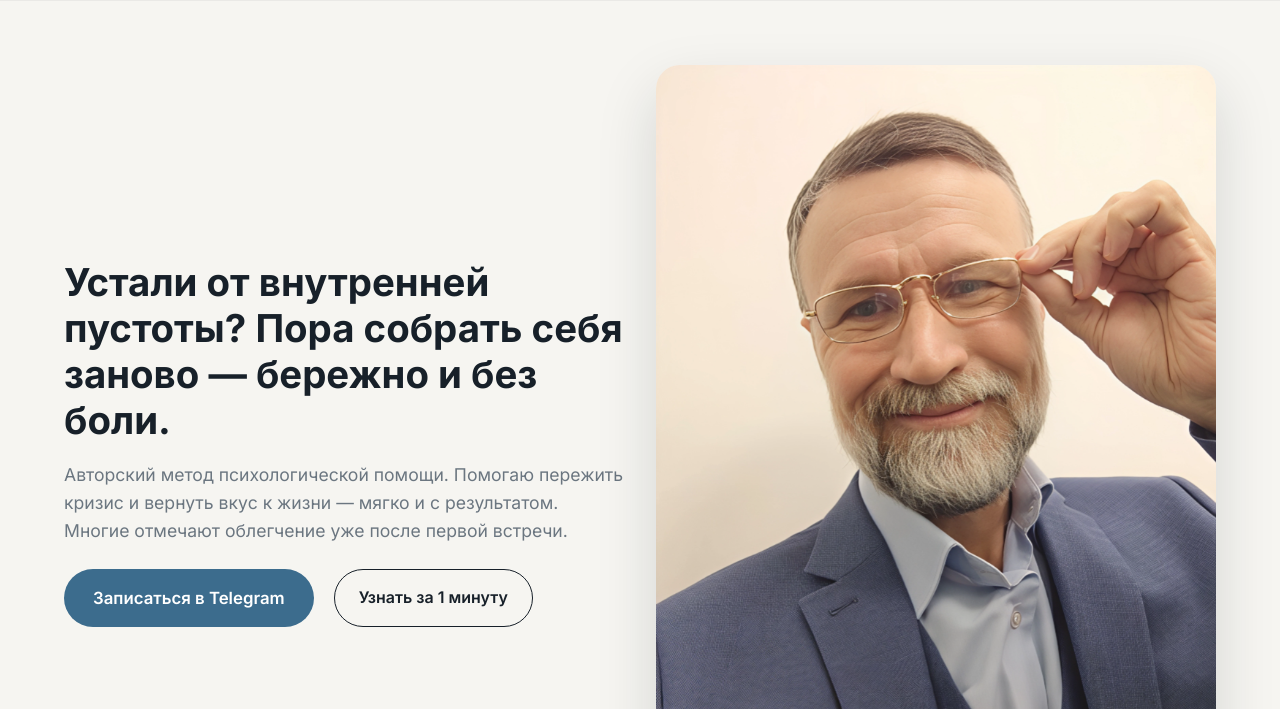
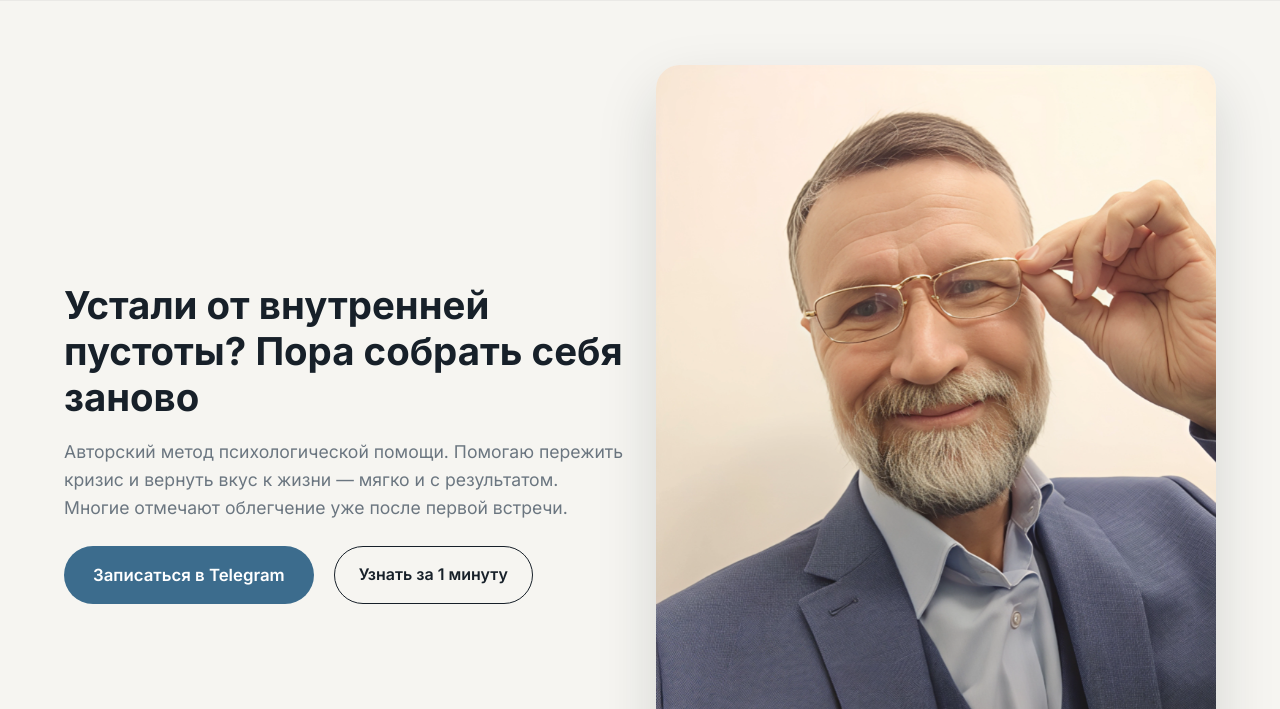
Before and after one commit to ryashok/ryashok.github.io, a plain HTML site: page index.html in a window 1280 px wide. Shown: the part 91-800 px from the top of the page. Drawn offline with Linux system fonts and the light colour scheme.

Commit message:
H1 текст укорочен

```diff
--- a/index.html
+++ b/index.html
@@ -60,7 +60,7 @@
       <section class="hero" id="home">
         <div class="container">
           <div class="hero-content">
-            <h1>Устали от внутренней пустоты? Пора собрать себя заново — бережно и без боли.</h1>
+            <h1>Устали от внутренней пустоты? Пора собрать себя заново</h1>
             <p class="hero-lead">Авторский метод психологической помощи. Помогаю пережить кризис и вернуть вкус к жизни — мягко и с результатом. Многие отмечают облегчение уже после первой встречи.</p>
             <div class="hero-cta">
               <a class="btn primary hero-cta-main" href="https://t.me/Ryashok?text=Здравствуйте%2C%20хочу%20записаться%20на%20консультацию" target="_blank" rel="noreferrer">Записаться в Telegram</a>
```
